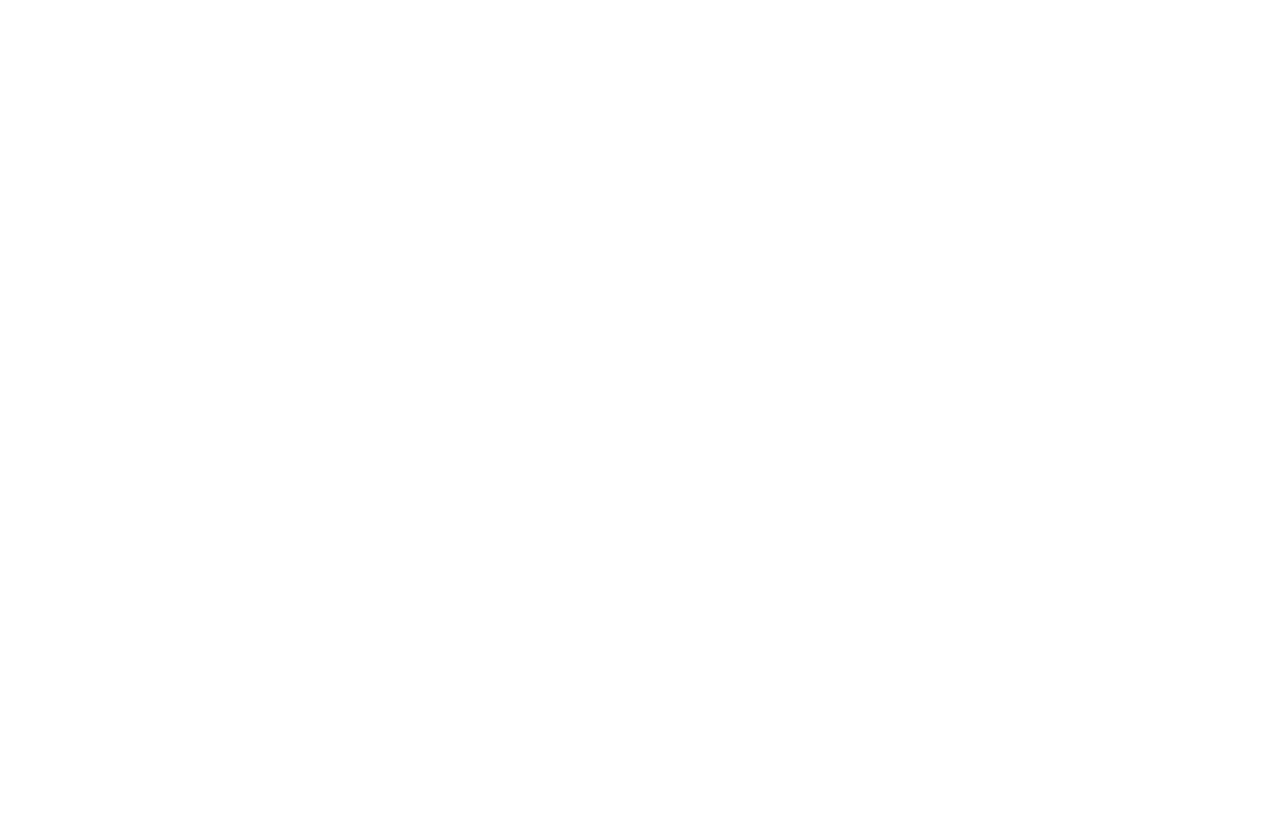
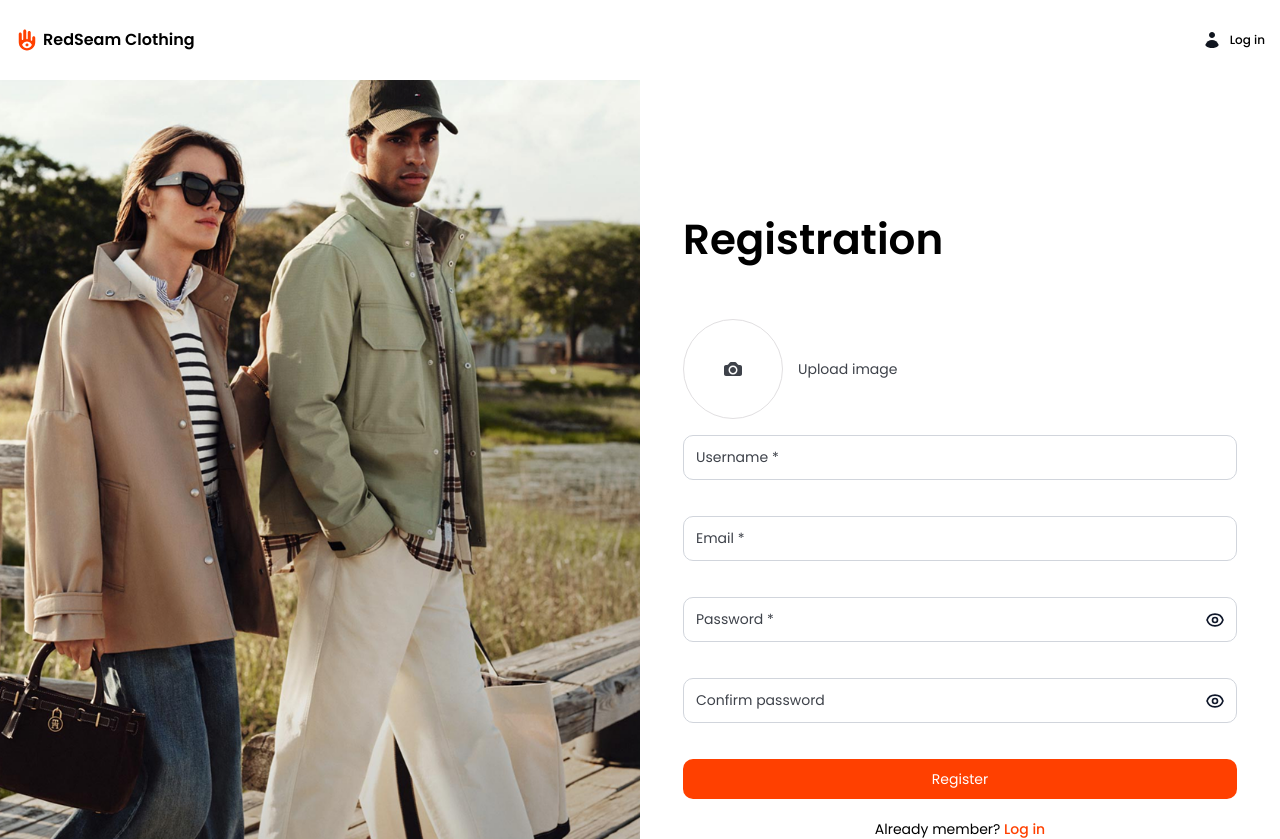
Before and after one commit to Anemoiaa/rb-red-seam, a Vue app: page /register in a window 1280 px wide. Before the commit this address had no page. Before the commit the page ends 800 px from the top, so only its background shows below. Built offline with nearby package versions, Linux system fonts and the light colour scheme.

Commit message:
Implement Register page markup

```diff
--- a/src/router/index.js
+++ b/src/router/index.js
@@ -1,6 +1,7 @@
 import { createRouter, createWebHistory } from 'vue-router'
 import LoginView from '@/views/LoginView.vue'
 import GuestLayout from '@/layouts/GuestLayout.vue'
+import RegisterView from '@/views/RegisterView.vue'
 
 const router = createRouter({
   history: createWebHistory(import.meta.env.BASE_URL),
@@ -13,6 +14,14 @@
         layout: GuestLayout,
       },
     },
+    {
+      path: '/register',
+      name: 'register',
+      component: RegisterView,
+      meta: {
+        layout: GuestLayout,
+      },
+    },
   ],
 })
 
--- a/src/views/LoginView.vue
+++ b/src/views/LoginView.vue
@@ -24,7 +24,8 @@
       </form>
       <div class="mt-5 text-center">
         <p class="text-sm">
-          Not a member? <RouterLink class="text-red-primary font-medium">Register</RouterLink>
+          Not a member?
+          <RouterLink to="register" class="text-red-primary font-medium">Register</RouterLink>
         </p>
       </div>
     </div>
--- /dev/null
+++ b/src/views/RegisterView.vue
@@ -0,0 +1,148 @@
+<template>
+  <div class="flex justify-center mt-[20%] font-poppins">
+    <div class="w-full max-w-[554px]">
+      <h1 class="font-semibold text-[42px]">Registration</h1>
+      <form class="mt-12 flex flex-col gap-4" @submit.prevent="onSubmit">
+        <div class="flex gap-[15px] items-center">
+          <label for="avatar" class="w-fit flex items-center gap-[15px]" title="Upload avatar">
+            <span
+              class="w-[100px] h-[100px] flex justify-center items-center border border-gray-primary-dark rounded-full cursor-pointer"
+            >
+              <template v-if="avatarSrc">
+                <img
+                  :src="avatarSrc"
+                  alt="avatar"
+                  class="w-[100%] h-[100%] object-cover rounded-full"
+                />
+              </template>
+              <svg
+                v-else
+                width="18"
+                height="14"
+                viewBox="0 0 18 14"
+                fill="none"
+                xmlns="http://www.w3.org/2000/svg"
+              >
+                <path
+                  d="M10.9297 0C11.5984 1.84288e-05 12.2228 0.334243 12.5938 0.890625L13.4062 2.10938C13.7772 2.66576 14.4016 2.99998 15.0703 3H16C17.1046 3 18 3.89543 18 5V12C18 13.1046 17.1046 14 16 14H2C0.895431 14 0 13.1046 0 12V5C0 3.89543 0.895431 3 2 3H2.92969C3.59837 2.99998 4.22283 2.66576 4.59375 2.10938L5.40625 0.890625C5.77717 0.334243 6.40163 1.84288e-05 7.07031 0H10.9297ZM9 3.5C6.51472 3.5 4.5 5.51472 4.5 8C4.5 10.4853 6.51472 12.5 9 12.5C11.4853 12.5 13.5 10.4853 13.5 8C13.5 5.51472 11.4853 3.5 9 3.5ZM9 5C10.6569 5 12 6.34315 12 8C12 9.65685 10.6569 11 9 11C7.34315 11 6 9.65685 6 8C6 6.34315 7.34315 5 9 5Z"
+                  fill="#3E424A"
+                />
+              </svg>
+            </span>
+            <template v-if="avatarSrc">
+              <span class="text-sm text-blue-dark-light cursor-pointer">Upload new</span>
+            </template>
+            <span v-else class="text-sm text-blue-dark-light cursor-pointer">Upload image</span>
+          </label>
+
+          <template v-if="avatarSrc">
+            <span class="text-sm text-blue-dark-light cursor-pointer" @click="removeAvatar"
+              >Remove</span
+            >
+          </template>
+
+          <input type="file" name="avatar" id="avatar" hidden @change="processAvatar" />
+        </div>
+        <PrimaryInput
+          v-model="username"
+          id="username"
+          type="text"
+          placeholder="Username"
+          autocomplete="username"
+          required
+          :error="errors.username"
+        />
+        <PrimaryInput
+          v-model="email"
+          id="email"
+          type="email"
+          placeholder="Email"
+          autocomplete="email"
+          required
+          :error="errors.email"
+        />
+        <PrimaryInput
+          v-model="password"
+          id="password"
+          type="password"
+          placeholder="Password"
+          required
+          :error="errors.password"
+        />
+        <PrimaryInput
+          v-model="passwordConfirmation"
+          id="passwordConfirmation"
+          type="password"
+          placeholder="Confirm password"
+          :error="errors.passwordConfirmation"
+        />
+        <PrimaryButton type="submit">Register</PrimaryButton>
+      </form>
+      <div class="mt-5 text-center">
+        <p class="text-sm">
+          Already member?
+          <RouterLink to="login" class="text-red-primary font-medium">Log in</RouterLink>
+        </p>
+      </div>
+    </div>
+  </div>
+</template>
+
+<script setup>
+import * as yup from 'yup'
+import { useForm } from 'vee-validate'
+import { ref } from 'vue'
+import PrimaryInput from '@/compoonents/UI/PrimaryInput.vue'
+import PrimaryButton from '@/compoonents/UI/PrimaryButton.vue'
+import * as validationRules from '@/config/validations.js'
+
+const schema = yup.object({
+  username: yup
+    .string()
+    .required('Username is required')
+    .min(
+      validationRules.MIN_USERNAME_LENGTH,
+      `Username must be at least ${validationRules.MIN_USERNAME_LENGTH} characters`,
+    ),
+  email: yup.string().required('Email is required').email('Invalid email'),
+  password: yup
+    .string()
+    .required('Password is required')
+    .min(
+      validationRules.MIN_PASSWORD_LENGTH,
+      `Password must be at least ${validationRules.MIN_PASSWORD_LENGTH} characters`,
+    ),
+  passwordConfirmation: yup
+    .string()
+    .required('Confirm password is required')
+    .oneOf([yup.ref('password'), null], 'Passwords must match'),
+})
+
+const { handleSubmit, errors, defineField } = useForm({ validationSchema: schema })
+
+const [username] = defineField('username', {
+  validateOnModelUpdate: false,
+})
+const [email] = defineField('email', {
+  validateOnModelUpdate: false,
+})
+const [password] = defineField('password', {
+  validateOnModelUpdate: false,
+})
+const [passwordConfirmation] = defineField('passwordConfirmation')
+const [avatar] = defineField('avatar')
+
+const avatarSrc = ref(null)
+
+function processAvatar(e) {
+  avatarSrc.value = URL.createObjectURL(e.target.files[0])
+}
+
+function removeAvatar() {
+  avatarSrc.value = null
+}
+
+const onSubmit = handleSubmit(async (values) => {
+  console.log('Register success', values)
+})
+</script>
```
